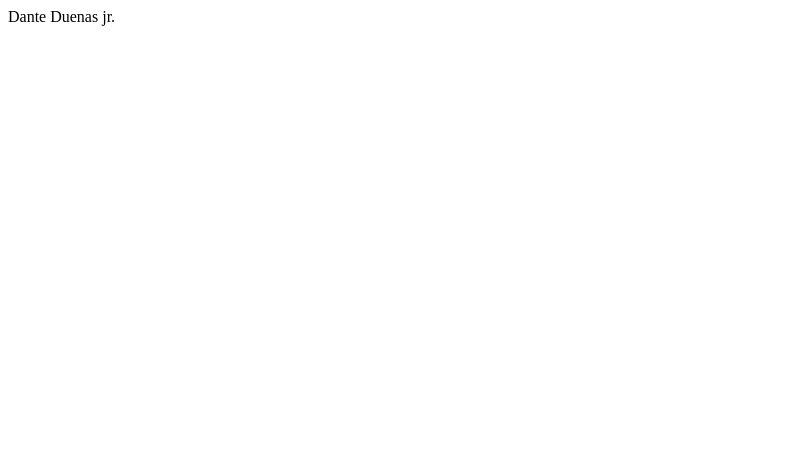
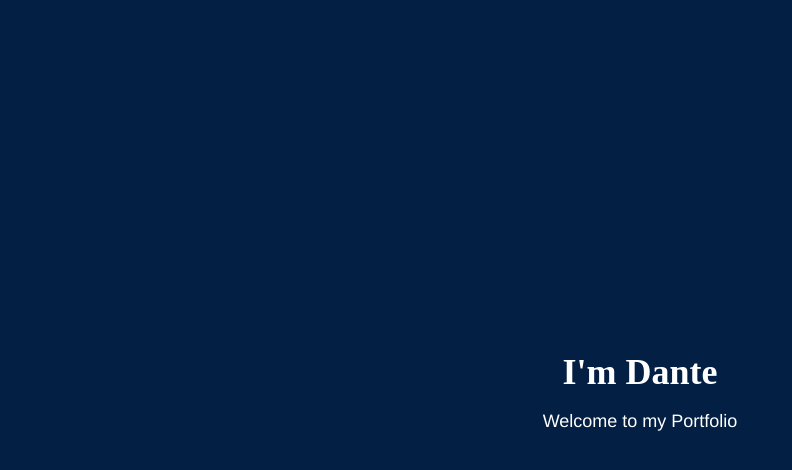
Before and after one commit to jrdante21/dante.github.io, a plain HTML site: page index.html in a window 1280 px wide. Shown: the whole page, without its empty margins (0-792 px from the left). Drawn offline with Linux system fonts and the light colour scheme.

Commit message:
first hero

```diff
--- a/index.html
+++ b/index.html
@@ -4,11 +4,15 @@
     <meta charset="UTF-8">
     <meta http-equiv="X-UA-Compatible" content="IE=edge">
     <meta name="viewport" content="width=device-width, initial-scale=1.0">
+    <link rel="stylesheet" type="text/css" href="style.css">
     <title>Dante Duenas Portfolio</title>
 </head>
 <body>
-    <header>
-        <div>Dante Duenas jr.</div>
-    </header>
+    <div class="hero-container">
+        <div>
+            <h1>I'm Dante</h1>
+            <p>Welcome to my Portfolio</p>
+        </div>
+    </div>
 </body>
 </html>
--- /dev/null
+++ b/style.css
@@ -0,0 +1,33 @@
+:root {
+    --main-color: #041f44;
+}
+
+body, html {
+    font-family: 'Franklin Gothic Medium', 'Arial Narrow', Arial, sans-serif;
+    margin: 0px;
+    padding: 0px;
+    font-size: 18px;
+}
+
+h1, h2, h3, h4 {
+    font-weight: 700;
+    font-family: 'Times New Roman', Times, serif;
+    margin: 0px 0px .5em;
+}
+
+div {
+    box-sizing: border-box;
+}
+
+.text-white { color: #fff; }
+
+.hero-container {
+    background-color: var(--main-color);
+    height: 100vh;
+    min-height: 700px;
+    padding: 30px 20px;
+    display: grid;
+    align-content: center;
+    color: #fff;
+    text-align: center;
+}
```
